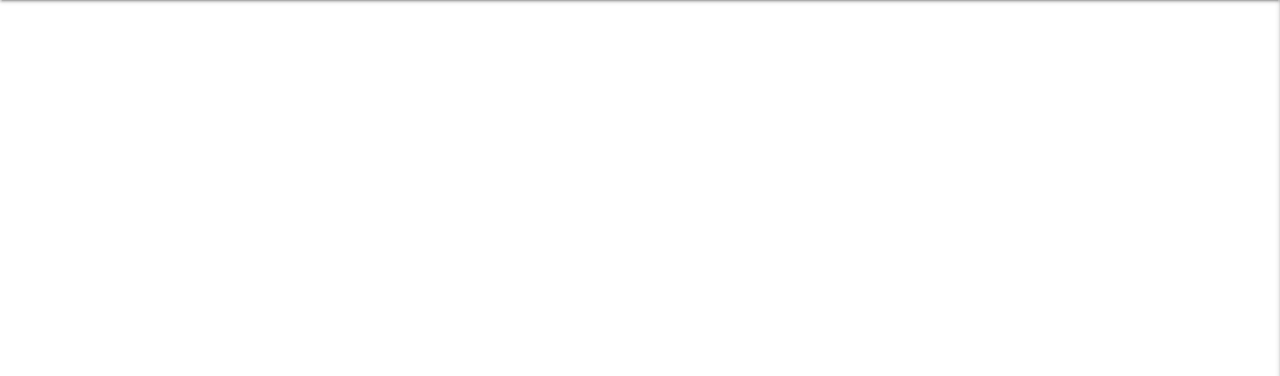
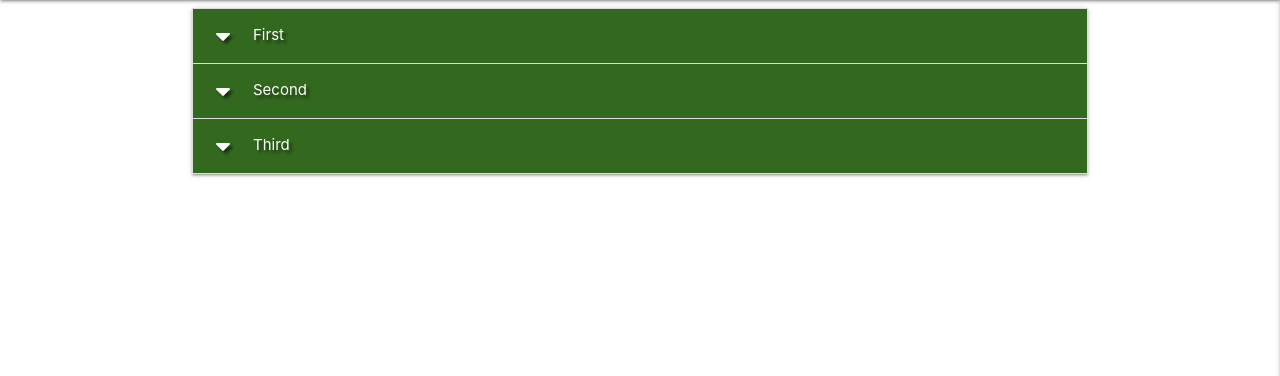
Before and after one commit to BabusDublinCoding/MS3-Body50Plus, a Flask app: page / in a window 1280 px wide. Shown: the part 64-440 px from the top of the page. Run offline with Flask 2, Linux system fonts and the light colour scheme; data that the repository does not hold is empty; some libraries are stand-ins or nearby versions.

Commit message:
add exercises collapsible set up

```diff
--- a/static/js/script.js
+++ b/static/js/script.js
@@ -1,4 +1,5 @@
 
 $(document).ready(function () {
     $(".sidenav").sidenav({edge: "right"});
+    $(".collapsible").collapsible();
 });
--- a/templates/exercises.html
+++ b/templates/exercises.html
@@ -10,4 +10,19 @@
         {{ exercise.reps }}<br>
     {% endfor %}
 
+    <ul class="collapsible">
+        <li>
+            <div class="collapsible-header white-text light-green darken-4 text-shadow"><i class="fas fa-caret-down"></i>First</div>
+            <div class="collapsible-body"><span>Lorem ipsum dolor sit amet.</span></div>
+        </li>
+        <li>
+            <div class="collapsible-header white-text light-green darken-4 text-shadow"><i class="fas fa-caret-down"></i>Second</div>
+            <div class="collapsible-body"><span>Lorem ipsum dolor sit amet.</span></div>
+        </li>
+        <li>
+            <div class="collapsible-header white-text light-green darken-4 text-shadow"><i class="fas fa-caret-down"></i>Third</div>
+            <div class="collapsible-body"><span>Lorem ipsum dolor sit amet.</span></div>
+        </li>
+    </ul>
+
     {% endblock %}
```
